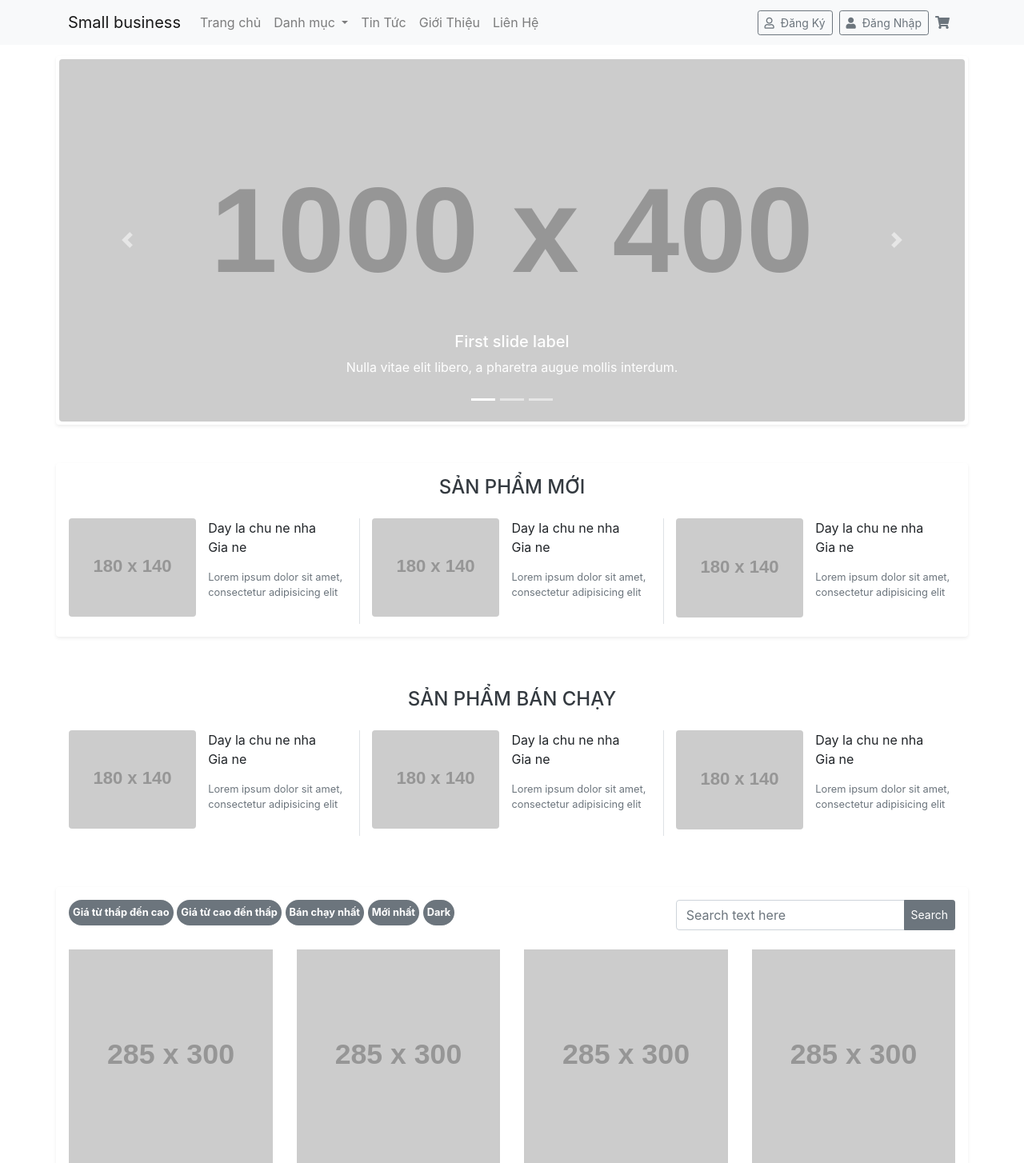
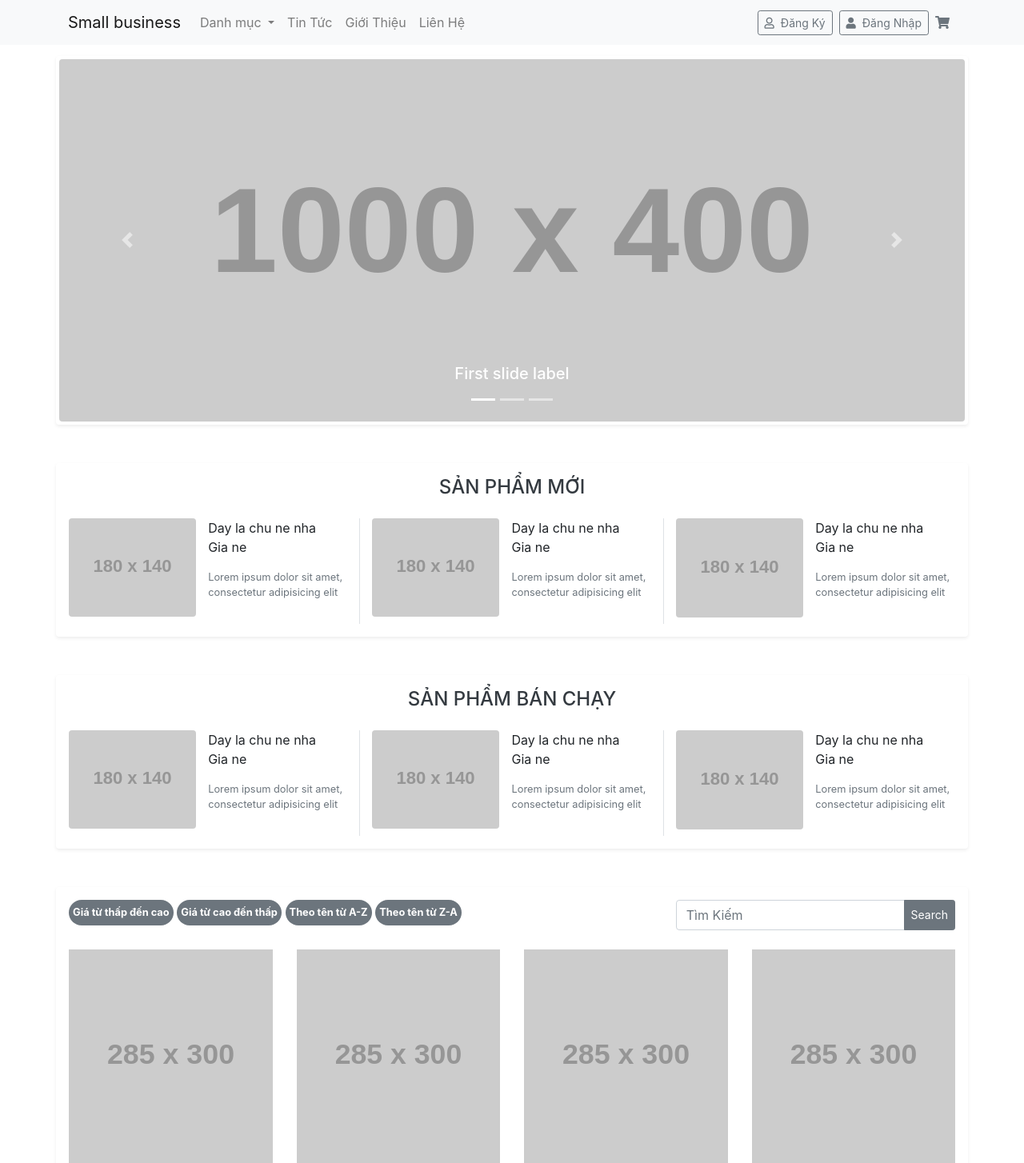
Before and after one commit to ptta2879/PTUD_CT_N2, a PHP site: page / in a window 1280 px wide. Shown: the top 1454 px of the page at 80% size. Run offline with PHP 8.4, Linux system fonts and the light colour scheme; grey boxes labelled with a size stand in for pictures from a placeholder-image service; some libraries are stand-ins or nearby versions.

Commit message:
Sua lai trang index ve loc voi khung tim kiem

```diff
--- a/header.php
+++ b/header.php
@@ -3,7 +3,7 @@
 <head>
 <meta charset="utf-8">
 <meta name="viewport" content="width=device-width, initial-scale=1, shrink-to-fit=no">
-<title>Vui ve khong quao</title>
+<title>FAST AND CONVENIENT</title>
 
 
 <link rel="stylesheet" type="text/css" href="views/assets/css/bootstrap.min.css">
@@ -24,9 +24,7 @@
           </button>
           <div class="collapse navbar-collapse" id="navbarCollapse">
             <ul class="navbar-nav mr-auto">
-              <li class="nav-item">
-                <a href="index.php" class="nav-link">Trang chủ</a>
-              </li>
+
               <li class="nav-item dropdown">
                 <a class="nav-link dropdown-toggle" href="#" id="navbarDropdown" role="button" data-toggle="dropdown" aria-haspopup="true" aria-expanded="false">
                   Danh mục
--- a/index.php
+++ b/index.php
@@ -16,7 +16,7 @@
       <img src="http://placehold.it/1000x400" class="d-block w-100 rounded" alt="...">
       <div class="carousel-caption d-none d-md-block">
         <h5>First slide label</h5>
-        <p>Nulla vitae elit libero, a pharetra augue mollis interdum.</p>
+
       </div>
     </div>
     <div class="carousel-item">
@@ -30,7 +30,7 @@
       <img src="http://placehold.it/1000x400" class="d-block w-100 rounded" alt="...">
       <div class="carousel-caption d-none d-md-block">
         <h5>Third slide label</h5>
-        <p>Praesent commodo cursus magna, vel scelerisque nisl consectetur.</p>
+
       </div>
     </div>
   </div>
@@ -103,7 +103,7 @@
 </div>
 
 
-<div class="container shadow=sm p-3 mb-5 mt-5 bg-white rounded">
+<div class="container shadow-sm p-3 mb-5 mt-5 bg-white rounded">
   <div class="row">
     <div class="col-12">
       <h1 class="h4 text-dark text-center mb-4">SẢN PHẨM BÁN CHẠY</h1>
@@ -161,18 +161,17 @@
   <section>
   <div class="row">
     <div class="col-lg-8 col-sm-12">
-      <span class="badge badge-secondary badge_cs">Giá từ thấp đến cao</span>
-      <span class="badge badge-secondary badge_cs">Giá từ cao đến thấp</span>
-      <span class="badge badge-secondary badge_cs">Bán chạy nhất</span>
-      <span class="badge badge-secondary badge_cs">Mới nhất</span>
-      <span class="badge badge-secondary badge_cs">Dark</span>
+      <a href="#" class="badge badge-secondary badge_cs">Giá từ thấp đến cao</a>
+      <a href="#" class="badge badge-secondary badge_cs">Giá từ cao đến thấp</a>
+      <a href="#" class="badge badge-secondary badge_cs">Theo tên từ A-Z</a>
+      <a href="#" class="badge badge-secondary badge_cs">Theo tên từ Z-A</a>
     </div>
-    <div class="input-group mb-4 col-lg-4 col-sm-12 ml-auto">
-      <input type="text" class="form-control change-boxshadow" placeholder="Search text here" aria-label="Text input with button">
+    <form class="input-group mb-4 col-lg-4 col-sm-12 ml-auto">
+      <input type="text" class="form-control change-boxshadow" placeholder="Tìm Kiếm" aria-label="Text input with button">
       <span class="input-group-append">
          <button type="button" class="btn btn-sm btn-secondary border-secondary">Search</button>
       </span>
-    </div>
+    </form>
   </div>
 </section>
 
```
